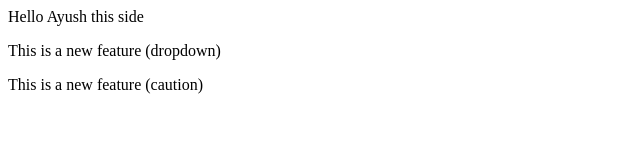
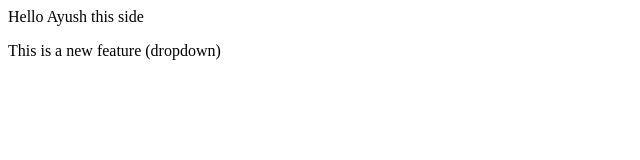
Before and after one commit to VapourEdge/linking-local, a plain HTML site: page index.html in a window 1280 px wide. Shown: the whole page, without its empty margins (0-640 px from the left). Drawn offline with Linux system fonts and the light colour scheme.

Commit message:
undone a lot of changes using hash

```diff
--- a/index.html
+++ b/index.html
@@ -1,3 +1,2 @@
 <p> Hello Ayush this side</p>
 <p>This is a new feature (dropdown)</p>
-<p>This is a new feature (caution)</p>
```
